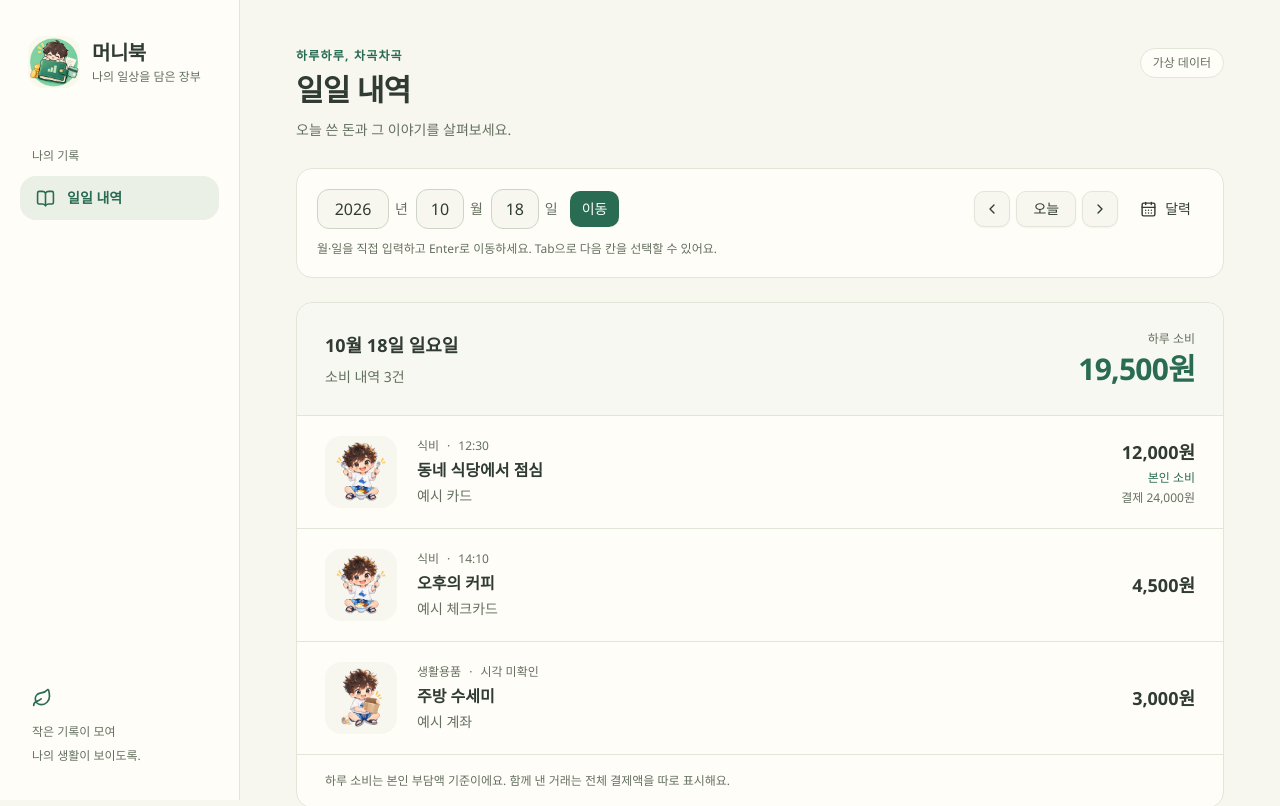
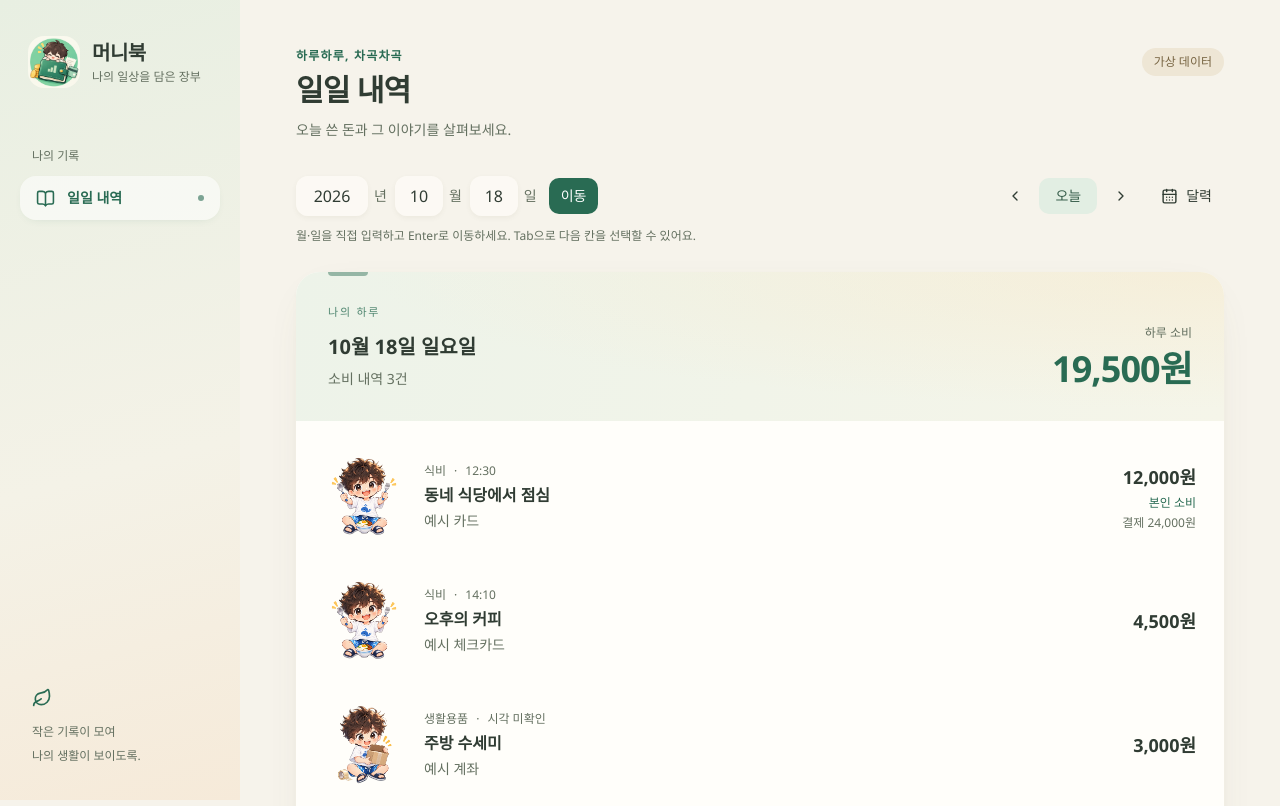
Before and after one commit to SpiritFlag/MoneyBook, a Next.js app: page / in a window 1280 px wide. Shown: the top 806 px of the page. Built offline with nearby package versions, Linux system fonts and the light colour scheme.

Commit message:
style: soften daily book surfaces and free category illustrations

```diff
--- a/src/app/globals.css
+++ b/src/app/globals.css
@@ -2,23 +2,52 @@
 
 /* 머니북의 공통 색상. 여기서 바꾸면 버튼과 화면에 함께 반영됩니다. */
 :root {
-  --background: #f7f7f0;
+  --background: #f6f3eb;
   --foreground: #303c33;
-  --card: #fffdf7;
+  --card: #fffefa;
   --card-foreground: #303c33;
   --primary: #296b53;
   --primary-foreground: #ffffff;
-  --secondary: #eaf0e5;
+  --secondary: #e2eee3;
   --secondary-foreground: #345b48;
   --muted: #eeefe7;
   --muted-foreground: #647060;
-  --accent: #eaf0e5;
+  --accent: #f0f7ec;
   --accent-foreground: #296b53;
   --destructive: #b33838;
   --border: #e2e6d9;
   --input: #cdd5c7;
   --ring: #296b53;
   --radius: 0.75rem;
+}
+
+/* 선 대신 종이의 밝기와 부드러운 음영으로 영역을 구분합니다. */
+.book-sidebar {
+  background: linear-gradient(165deg, #e8efe2 0%, #f4f2e7 58%, #f6ead9 100%);
+}
+.book-sheet {
+  box-shadow: 0 12px 45px -24px #6b654533, 0 2px 8px -5px #6b65451a;
+}
+.daily-summary {
+  background: radial-gradient(ellipse at 100% 0%, #f7e8ca80, transparent 65%),
+    linear-gradient(105deg, #edf3e9, #f5f5e9);
+}
+.date-field {
+  background: #fffdf8b3;
+  box-shadow: 0 2px 5px #675c3910;
+  transition: background-color 160ms ease, box-shadow 160ms ease;
+}
+.date-field:hover, .date-field:focus {
+  background: #fff;
+  box-shadow: 0 2px 10px #675c391a;
+}
+[data-slot="button"] {
+  transition: background-color 160ms ease, box-shadow 160ms ease, transform 160ms ease;
+}
+[data-slot="button"]:active:not(:disabled) { transform: translateY(1px); }
+@media (prefers-reduced-motion: reduce) {
+  *, *::before, *::after { transition-duration: 0ms !important; }
+  [data-slot="button"]:active:not(:disabled) { transform: none; }
 }
 
 @theme inline {
--- a/src/app/layout.tsx
+++ b/src/app/layout.tsx
@@ -13,14 +13,14 @@ export default function RootLayout({ children }: Readonly<{ children: React.Reac
   return <html lang="ko"><body>
     <a href="#main" className="sr-only focus:not-sr-only focus:fixed focus:top-2 focus:left-2 focus:z-50 focus:rounded-lg focus:bg-card focus:p-3">본문으로 건너뛰기</a>
     <div className="min-h-screen md:flex">
-      <aside className="border-b bg-card md:fixed md:inset-y-0 md:w-60 md:border-r md:border-b-0">
+      <aside className="book-sidebar md:fixed md:inset-y-0 md:w-60">
         <div className="flex items-center gap-3 px-5 py-5 md:px-7 md:pt-9">
           <Image src="/moneybook-mascot.png" alt="" width={52} height={52} priority className="rounded-2xl" />
           <div><p className="text-xl font-bold tracking-tight">머니북</p><p className="mt-0.5 text-xs text-muted-foreground">나의 일상을 담은 장부</p></div>
         </div>
         <nav aria-label="주 메뉴" className="px-4 pb-4 md:mt-10 md:px-5">
           <p className="mb-3 hidden px-3 text-xs text-muted-foreground md:block">나의 기록</p>
-          <Link href="/" aria-current="page" className="flex items-center gap-3 rounded-xl bg-secondary px-4 py-3 text-sm font-semibold text-primary"><BookOpen size={19} />일일 내역</Link>
+          <Link href="/" aria-current="page" className="flex items-center gap-3 rounded-xl bg-white/55 px-4 py-3 text-sm font-semibold text-primary shadow-[0_3px_12px_-8px_#296b5350] transition-colors duration-150 hover:bg-white/90"><BookOpen size={19} />일일 내역<span aria-hidden="true" className="ml-auto h-1.5 w-1.5 rounded-full bg-primary/60" /></Link>
         </nav>
         <div className="absolute bottom-8 hidden px-8 text-xs leading-6 text-muted-foreground md:block"><Leaf className="mb-3 text-primary" size={20} /><p>작은 기록이 모여<br />나의 생활이 보이도록.</p></div>
       </aside>
--- a/src/components/daily-book.tsx
+++ b/src/components/daily-book.tsx
@@ -15,16 +15,17 @@ export function DailyBook({ initialDate }: { initialDate: string }) {
   return <>
     <header className="mb-7 flex items-start justify-between gap-4">
       <div><p className="mb-2 text-xs font-semibold tracking-widest text-primary">하루하루, 차곡차곡</p><h1 className="text-3xl font-bold tracking-tight">일일 내역</h1><p className="mt-3 text-sm text-muted-foreground">오늘 쓴 돈과 그 이야기를 살펴보세요.</p></div>
-      <span className="shrink-0 rounded-full border bg-card px-3 py-1.5 text-xs text-muted-foreground">가상 데이터</span>
+      <span className="shrink-0 rounded-full bg-[#eee6d5] px-3 py-1.5 text-xs text-[#776442]">가상 데이터</span>
     </header>
     <DateNavigator date={date} onDateChange={setDate} />
-    <section aria-label="선택한 날짜의 내역" className="mt-6 overflow-hidden rounded-2xl border bg-card">
-      <div className="flex flex-wrap items-end justify-between gap-4 border-b bg-secondary/40 px-5 py-6 sm:px-7 sm:py-7">
-        <div><h2 className="text-lg font-semibold">{displayDate(date)}</h2><p className="mt-2 text-sm text-muted-foreground">소비 내역 {transactions.length}건</p></div>
-        <div className="text-right" aria-live="polite" aria-atomic="true"><p className="mb-1 text-xs text-muted-foreground">하루 소비</p><p className="text-3xl font-bold tracking-tight text-primary tabular-nums">{formatWon(total)}</p></div>
+    <section aria-label="선택한 날짜의 내역" className="book-sheet mt-6 overflow-hidden rounded-3xl bg-card">
+      <div className="daily-summary relative flex flex-wrap items-end justify-between gap-5 px-5 py-7 sm:px-8 sm:py-8">
+        <span aria-hidden="true" className="absolute top-0 left-8 h-1 w-10 rounded-b-full bg-primary/45" />
+        <div><p className="mb-3 text-[11px] font-medium tracking-[0.16em] text-primary/80">나의 하루</p><h2 className="text-lg font-semibold sm:text-xl">{displayDate(date)}</h2><p className="mt-2 text-sm text-muted-foreground">소비 내역 {transactions.length}건</p></div>
+        <div className="text-right" aria-live="polite" aria-atomic="true"><p className="mb-2 text-xs text-muted-foreground">하루 소비</p><p className="text-3xl font-bold tracking-tight text-primary tabular-nums sm:text-4xl">{formatWon(total)}</p></div>
       </div>
       <TransactionList transactions={transactions} />
-      <p className="border-t px-5 py-4 text-xs leading-relaxed text-muted-foreground sm:px-7">하루 소비는 본인 부담액 기준이에요. 함께 낸 거래는 전체 결제액을 따로 표시해요.</p>
+      <p className="mx-5 mb-5 rounded-xl bg-[#f7f5ed] px-4 py-3 text-xs leading-relaxed text-muted-foreground sm:mx-7">하루 소비는 본인 부담액 기준이에요. 함께 낸 거래는 전체 결제액을 따로 표시해요.</p>
     </section>
     <aside className="mt-5 flex flex-wrap items-center justify-between gap-3 px-1 text-xs text-muted-foreground">
       <p>지금은 가상 내역으로 둘러보는 중이에요. 실제 장부에 저장되지 않아요.</p>
--- a/src/components/date-navigator.tsx
+++ b/src/components/date-navigator.tsx
@@ -33,7 +33,7 @@ export function DateNavigator({ date, onDateChange }: Props) {
   }
 
   return (
-    <div className="rounded-2xl border bg-card p-4 sm:p-5">
+    <div className="pt-2 pb-1">
       <div className="flex flex-wrap items-center justify-between gap-4">
         <form className="flex flex-wrap items-center gap-1.5 sm:gap-2" noValidate onSubmit={(event) => {
           event.preventDefault();
@@ -53,7 +53,7 @@ export function DateNavigator({ date, onDateChange }: Props) {
                 inputMode="numeric" maxLength={field.length} value={field.value}
                 onChange={(event) => { field.set(event.target.value); setError(""); }}
                 onFocus={(event) => event.target.select()}
-                className={`h-10 rounded-lg border border-input bg-background text-center text-base font-medium text-foreground tabular-nums ${field.length === 4 ? "w-16 sm:w-18" : "w-10 sm:w-12"}`}
+                className={`date-field h-10 rounded-lg border-0 text-center text-base font-medium text-foreground tabular-nums ${field.length === 4 ? "w-16 sm:w-18" : "w-10 sm:w-12"}`}
               />
               <span aria-hidden="true">{field.suffix}</span>
             </label>
@@ -61,11 +61,11 @@ export function DateNavigator({ date, onDateChange }: Props) {
           <Button type="submit" className="ml-1 px-3">이동</Button>
         </form>
         <div className="flex items-center gap-1.5">
-          <Button variant="outline" size="icon" aria-label="전날" disabled={date === "1900-01-01"} onClick={() => navigate(shiftDate(date, -1))}><ChevronLeft /></Button>
-          <Button variant="outline" onClick={() => navigate(todayInSeoul())}>오늘</Button>
-          <Button variant="outline" size="icon" aria-label="다음 날" disabled={date === "9999-12-31"} onClick={() => navigate(shiftDate(date, 1))}><ChevronRight /></Button>
+          <Button variant="ghost" size="icon" aria-label="전날" disabled={date === "1900-01-01"} onClick={() => navigate(shiftDate(date, -1))}><ChevronLeft /></Button>
+          <Button variant="secondary" onClick={() => navigate(todayInSeoul())}>오늘</Button>
+          <Button variant="ghost" size="icon" aria-label="다음 날" disabled={date === "9999-12-31"} onClick={() => navigate(shiftDate(date, 1))}><ChevronRight /></Button>
           <details className="relative ml-1">
-            <summary className="flex h-10 list-none items-center gap-2 rounded-lg px-3 text-sm hover:bg-accent [&::-webkit-details-marker]:hidden"><CalendarDays size={17} />달력</summary>
+            <summary className="flex h-10 list-none items-center gap-2 rounded-lg px-3 text-sm transition-colors duration-150 hover:bg-white/80 [&::-webkit-details-marker]:hidden"><CalendarDays size={17} />달력</summary>
             <form className="absolute right-0 z-10 mt-2 w-60 rounded-xl border bg-card p-4 shadow-lg" onSubmit={(event) => {
               event.preventDefault();
               const parts = String(new FormData(event.currentTarget).get("calendarDate")).split("-");
--- a/src/components/transaction-list.tsx
+++ b/src/components/transaction-list.tsx
@@ -10,13 +10,13 @@ export function TransactionList({ transactions }: { transactions: readonly Trans
       <p className="mt-2 text-sm text-muted-foreground">다른 날짜의 내역을 살펴보세요.</p>
     </div>;
   }
-  return <ul className="divide-y">
+  return <ul className="space-y-1 py-3 sm:py-4">
     {transactions.map((transaction) => {
       const category = categories[transaction.category];
       const shared = transaction.personalAmount !== transaction.paidAmount;
       return <li key={transaction.id} className="flex items-center gap-3 px-4 py-5 sm:gap-5 sm:px-7">
-        <div className="flex h-16 w-16 shrink-0 items-center justify-center rounded-2xl bg-background sm:h-18 sm:w-18">
-          <Image src={category.image} alt="" width={64} height={64} className="h-15 w-15 object-contain" />
+        <div className="flex h-16 w-16 shrink-0 items-center justify-center sm:h-20 sm:w-20">
+          <Image src={category.image} alt="" width={80} height={80} className="h-16 w-16 object-contain sm:h-20 sm:w-20" />
         </div>
         <div className="min-w-0 flex-1">
           <p className="mb-1 text-xs text-muted-foreground">{category.label}<span className="mx-2" aria-hidden="true">·</span>{transaction.time ?? "시각 미확인"}</p>
```
Also changed, not shown: 1 other file (tests, documents, lock files or other folders).
